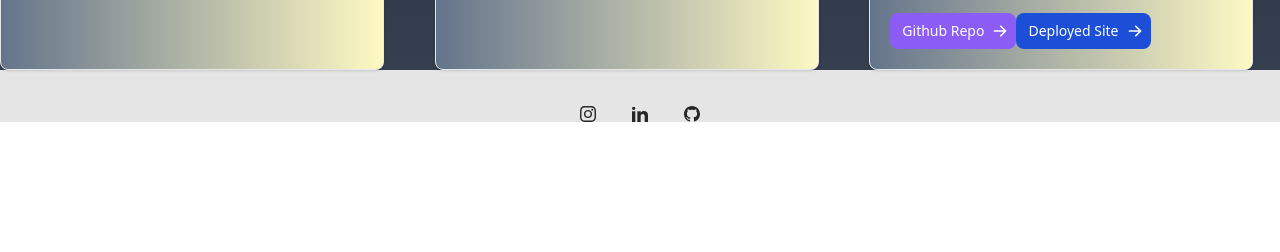
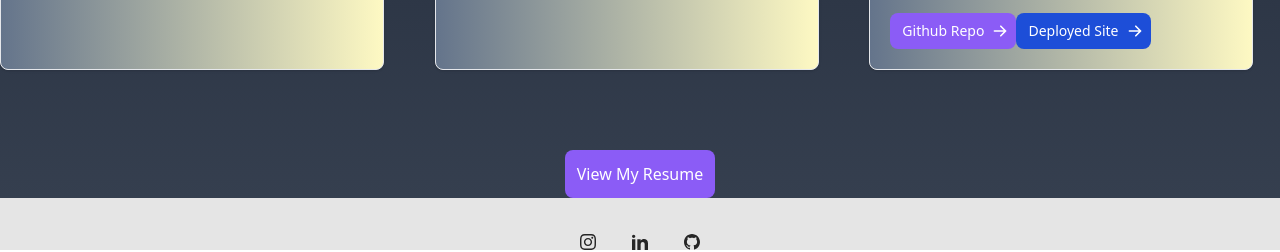
Before and after one commit to zaksalazar/New-React-Portfolio, a React (Vite) app in the folder react-portfolio/: page / in a window 1280 px wide. Shown: the part 1747-1999 px from the top of the page. Before the commit the page ends 1905 px from the top, so only its background shows below. Built offline with nearby package versions, Linux system fonts and the light colour scheme.

Commit message:
added resume button

```diff
--- a/react-portfolio/src/App.jsx
+++ b/react-portfolio/src/App.jsx
@@ -1,6 +1,7 @@
 import Navbar from "./components/navbar"
 import Hero from "./components/hero"
 import Projectcard from "./components/Projectcard";
+import Resume from "./components/Resume";
 import Footer from "./components/Footer";
 import { FaGithub } from 'react-icons/fa';
 import { Fragment as Fragment2 } from "react";
@@ -57,6 +58,7 @@ export default function App() {
     link="https://github.com/zaksalazar/My-text-editor"
     />
     </div>
+    <Resume />
     <Footer />
 </div>
   )
--- /dev/null
+++ b/react-portfolio/src/components/Resume.jsx
@@ -0,0 +1,11 @@
+import React from 'react'
+
+const Resume = () => {
+  return (
+    <div class=" pt-20 flex items-center justify-center">
+    <a id="resume" class= " rounded-lg p-3 text-white bg-violet-500 hover:text-orange-600 hover:bg-blue-700"href="https://docs.google.com/document/d/186otW7hkRpSCeSm7HHIC5AB8081yE6JmCeO5UxB4TG8/edit?usp=sharing">View My Resume</a>
+  </div>
+  )
+  }
+
+  export default Resume
```
